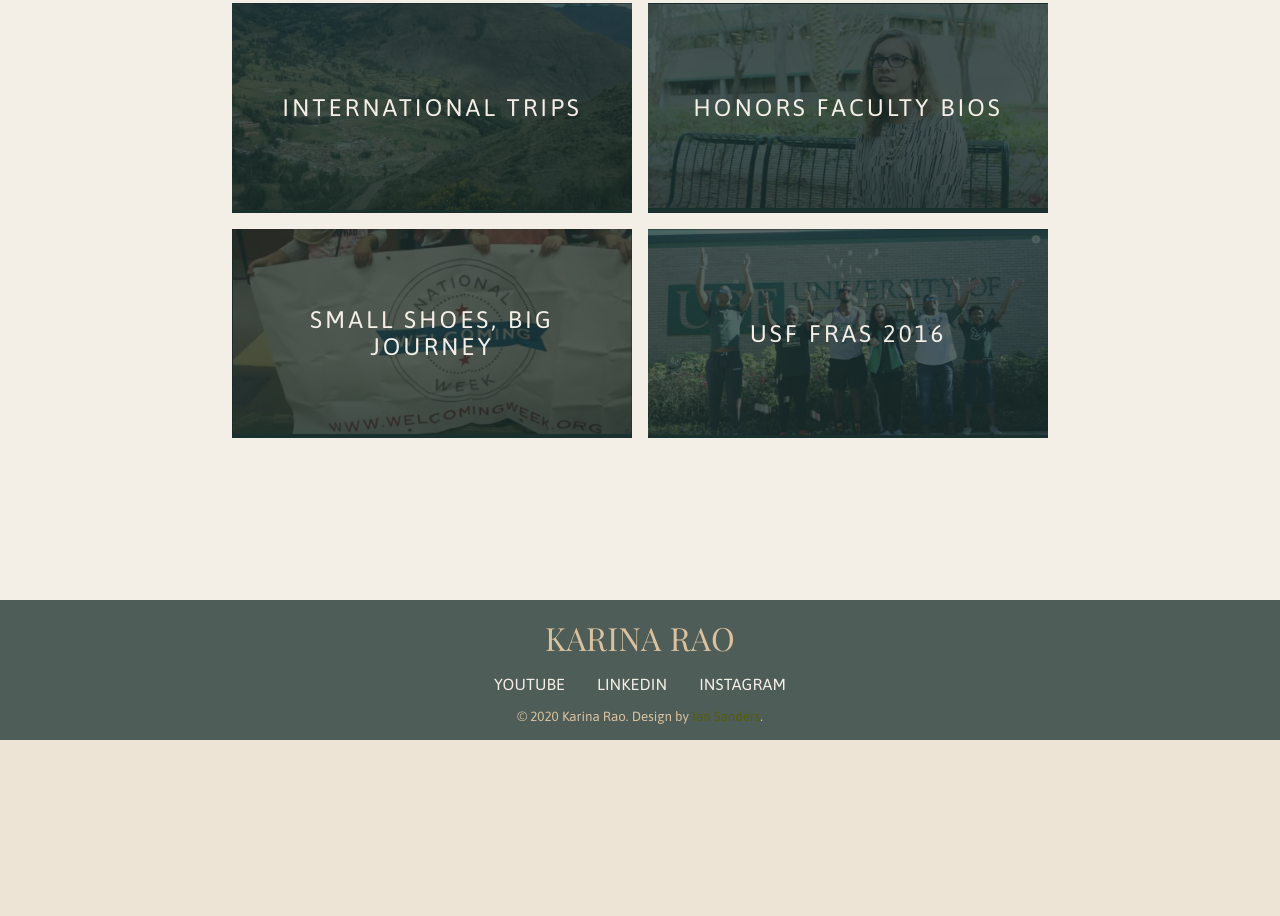
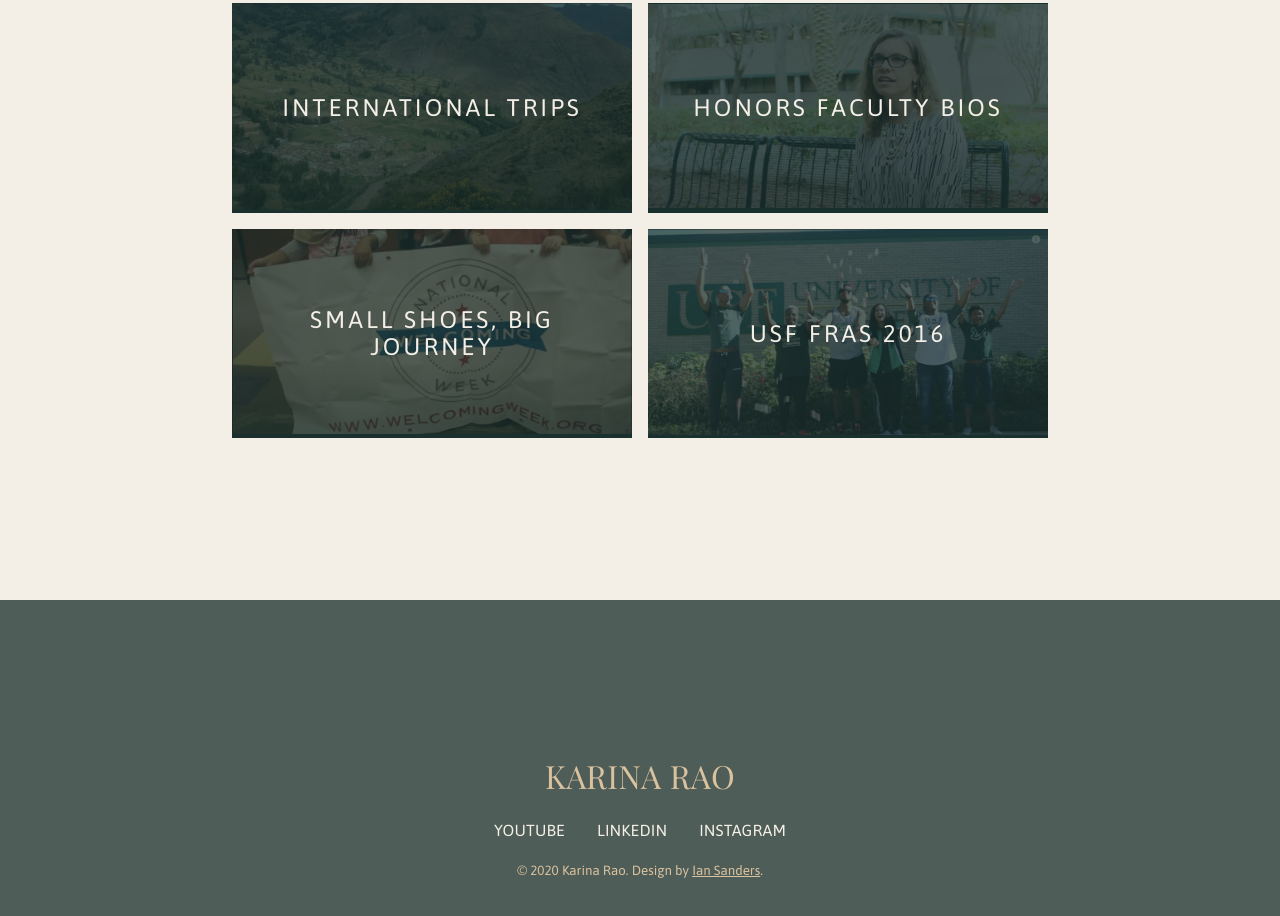
Before and after one commit to iansan5653/karina-rao-portfolio, a plain HTML site: page index.html in a window 1280 px wide. Shown: the part 3541-4457 px from the top of the page. Before the commit the page ends 4281 px from the top, so only its background shows below. Drawn offline with nearby package versions, Linux system fonts and the light colour scheme; a web font is replaced by a local one.

Commit message:
Improve footer behaviour by increasing height

```diff
--- a/styles.css
+++ b/styles.css
@@ -470,13 +470,19 @@ body > .collaboration {
   background-color: var(--color-wash);
   color: var(--color-tertiary);
   padding: 1em;
+  /* The footer needs to be sufficiently tall that firefox will allow scrolling into it when sticky
+  scroll is on. */
+  height: 50vh;
+  display: flex;
+  flex-direction: column;
+  justify-content: center;
 }
 
 .footer__title {
   font-family: var(--font-family-headings);
   text-transform: uppercase;
   text-align: center;
-  font-size: 2rem;
+  font-size: 2em;
   letter-spacing: 0.01em;
 }
 
@@ -485,6 +491,7 @@ body > .collaboration {
   list-style-type: none;
   padding: 0;
   justify-content: center;
+  margin: 1.5em 0;
 }
 
 .footer__social-links > li {
@@ -507,3 +514,8 @@ body > .collaboration {
   display: block;
   text-align: center;
 }
+
+.footer__copyright > a {
+  color: inherit;
+  text-decoration: underline;
+}
```
